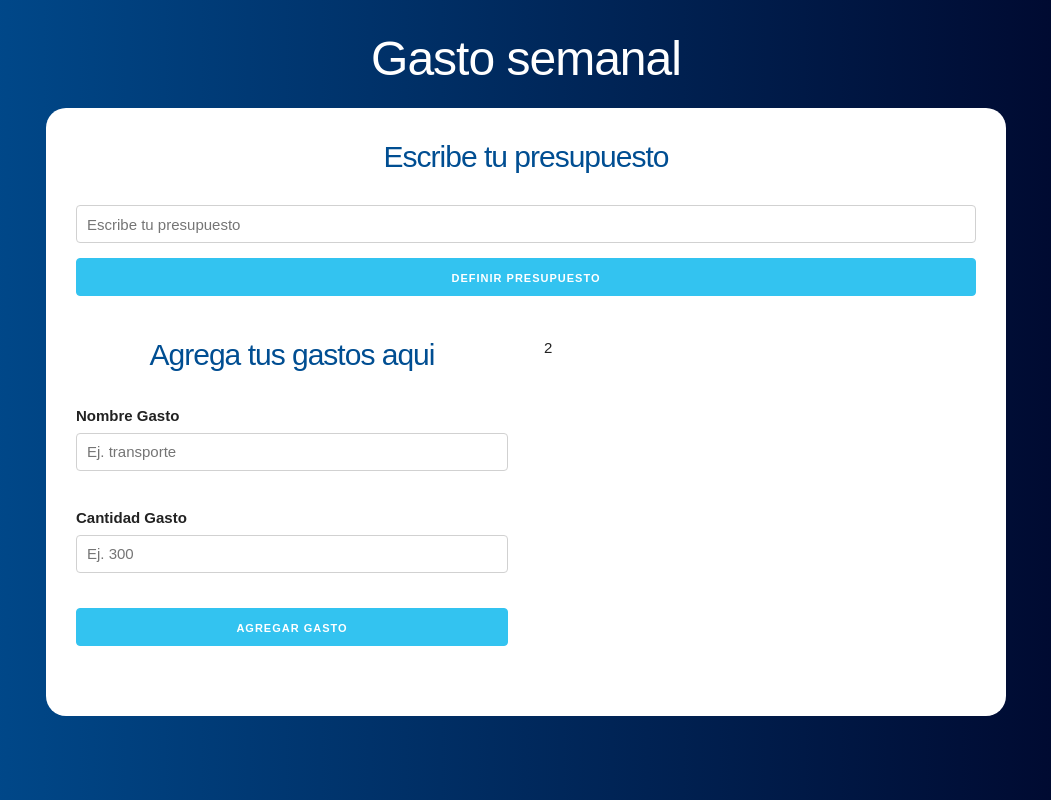
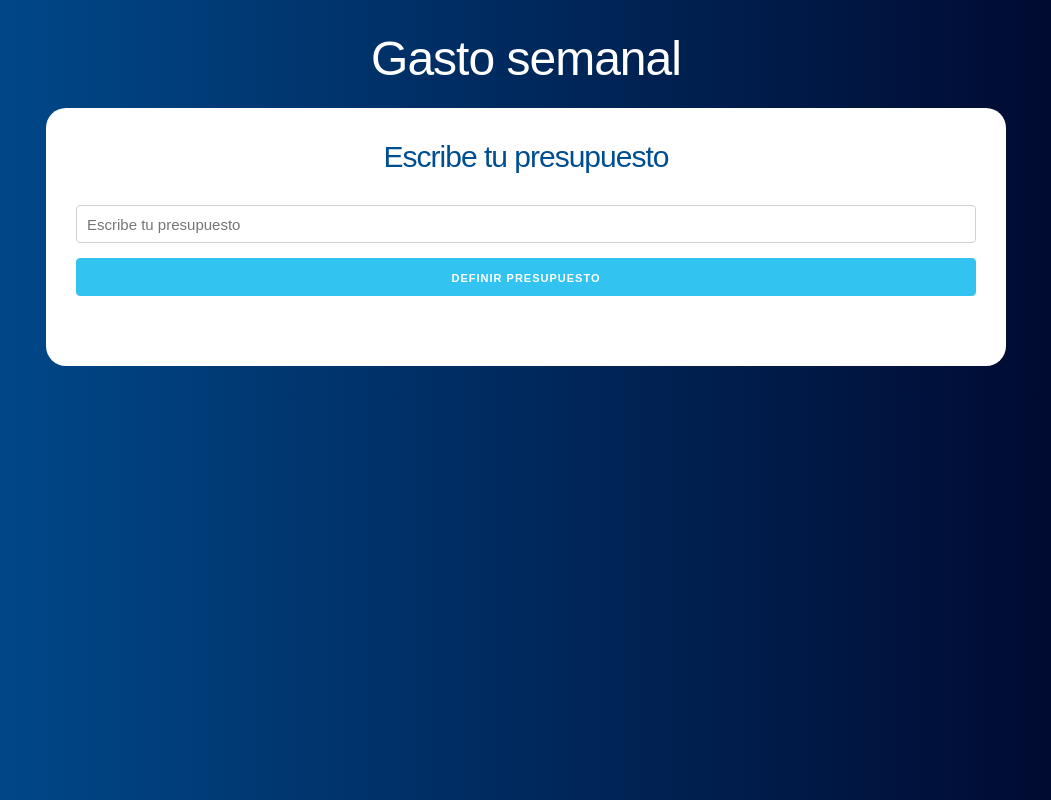
Before and after one commit to eskalona17/react-budget-app, a React (Create React App) app: page / in a window 1280 px wide. Shown: the whole page, without its empty margins (114-1165 px from the left). Built offline with nearby package versions, Linux system fonts and the light colour scheme.

Commit message:
conditional loading component done

```diff
--- a/src/App.js
+++ b/src/App.js
@@ -1,28 +1,31 @@
 import React, { useState, useEffect } from "react";
 import Pregunta from "./components/Pregunta";
-import Formulario from './components/Formulario'
+import Formulario from "./components/Formulario";
 
 function App() {
   //definir el state
   const [presupuesto, guardarPresupuesto] = useState(0);
   const [restante, guardarRestante] = useState(0);
+  const [mostrarPregunta, actualizarPregunta] = useState(true);
   return (
     <div className="container">
       <header>
         <h1>Gasto semanal</h1>
         <div className="contenido-principal contenido">
+          {mostrarPregunta ? (
             <Pregunta
               guardarPresupuesto={guardarPresupuesto}
               guardarRestante={guardarRestante}
+              actualizarPregunta={actualizarPregunta}
             />
+          ) : (
             <div className="row">
               <div className="one-half column">
                 <Formulario />
               </div>
-            <div className="one-half column">
-              2
+              <div className="one-half column">2</div>
             </div>
-          </div>
+          )}
         </div>
       </header>
     </div>
--- a/src/components/Pregunta.js
+++ b/src/components/Pregunta.js
@@ -1,7 +1,7 @@
 import React, { useState } from "react";
 import Error from './Error'
 
-const Pregunta = ({ guardarPresupuesto, guardarRestante }) => {
+const Pregunta = ({ guardarPresupuesto, guardarRestante, actualizarPregunta }) => {
   //definir el state
   const [ cantidad, guardarCantidad ] = useState(0);
   const [ error, guardarError ] = useState(false)
@@ -24,6 +24,7 @@ const Pregunta = ({ guardarPresupuesto, guardarRestante }) => {
       guardarError(false)
       guardarPresupuesto(cantidad)
       guardarRestante(cantidad)
+      actualizarPregunta(false)
   }
   return (
     <>
```
Lines whose indentation alone changed are shown as unchanged.
